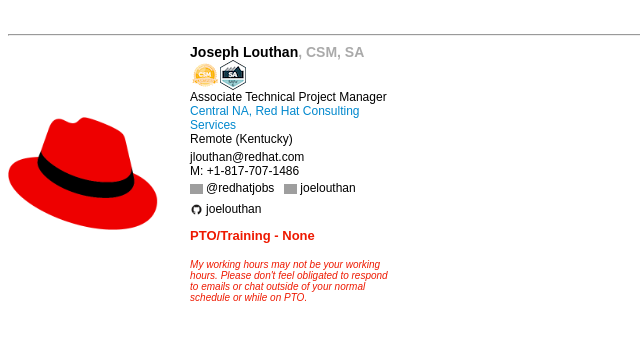
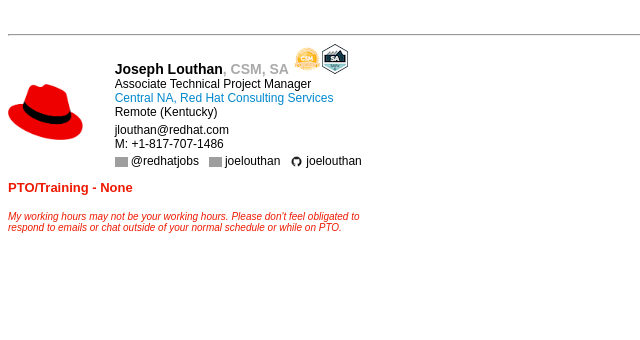
Before and after one commit to joelouthan/joelouthan, a Jekyll site: the page sig-rh-tables.html, which Jekyll copies as it is, in a window 1280 px wide. Shown: the top 340 px of the page, without its empty margins (0-640 px from the left). Built offline with Jekyll 4.4.1, drawn with Linux system fonts in a browser that asks for light colours; a style sheet for code colours, icons or effects is not loaded; grey boxes are pictures that could not be loaded.

Commit message:
rh email sig - smaller logo

```diff
--- a/sig-rh-tables.html
+++ b/sig-rh-tables.html
@@ -7,10 +7,10 @@
   <hr>
   <table border="0" cellpadding="0" cellspacing="0" width="380">
     <tr>
-      <td width="200" style="padding-right: 20px;">
+      <td width="100" style="padding-right: 20px;">
         <a href="https://redhat.com/"><img
             style="border-radius: 10px; display: inline-block; color: black; text-decoration: none;"
-            src="https://raw.githubusercontent.com/joelouthan/joelouthan/main/images/logo-red-hat-standalone-transparent.png" width="150"
+            src="https://raw.githubusercontent.com/joelouthan/joelouthan/main/images/logo-red-hat-standalone-transparent.png" width="75"
             alt="Theologicus"></a>
       </td>
       <td width="450">
@@ -78,21 +78,22 @@
               </div>
             </td>
           </tr>
+        </table>
+      </td>
+    </tr>
     <tr>
-            <td>
+      <td colspan="3">
         <div style="font-family:'RedHatText', sans-serif; font-size: small; font-weight: bold; color: #EE1900;">
           PTO/Training - None
         </div>
         <p>
         <div style="font-family:'RedHatText', sans-serif; font-size: x-small; font-weight: normal; color: #EE1900;">
-                <em>My working hours may not be your working hours. Please don't feel obligated to respond to emails or chat outside
+          <em>My working hours may not be your working hours. Please don't feel obligated to respond to emails or chat
+            outside
             of your normal schedule or while on PTO.</em>
         </div>
         </p>
       </td>
     </tr>
   </table>
-      </td>
-    </tr>
-  </table>
 </body>
```
Lines whose indentation alone changed are shown as unchanged.
